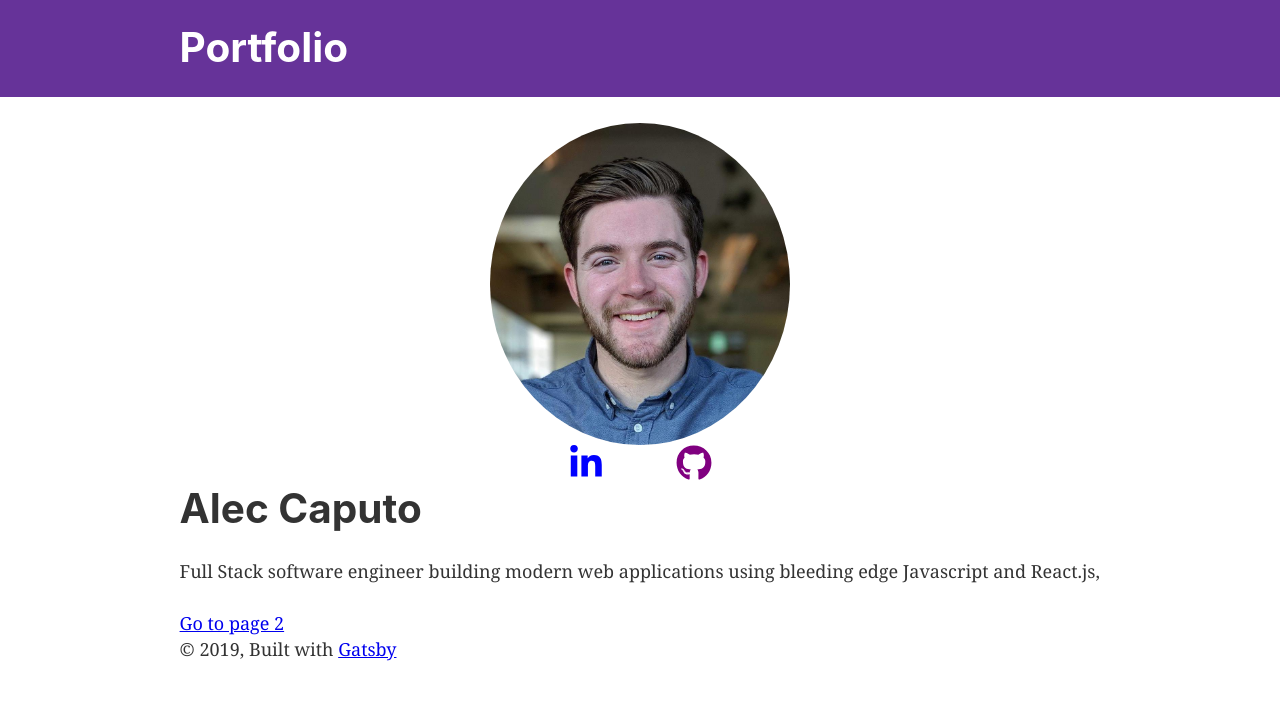
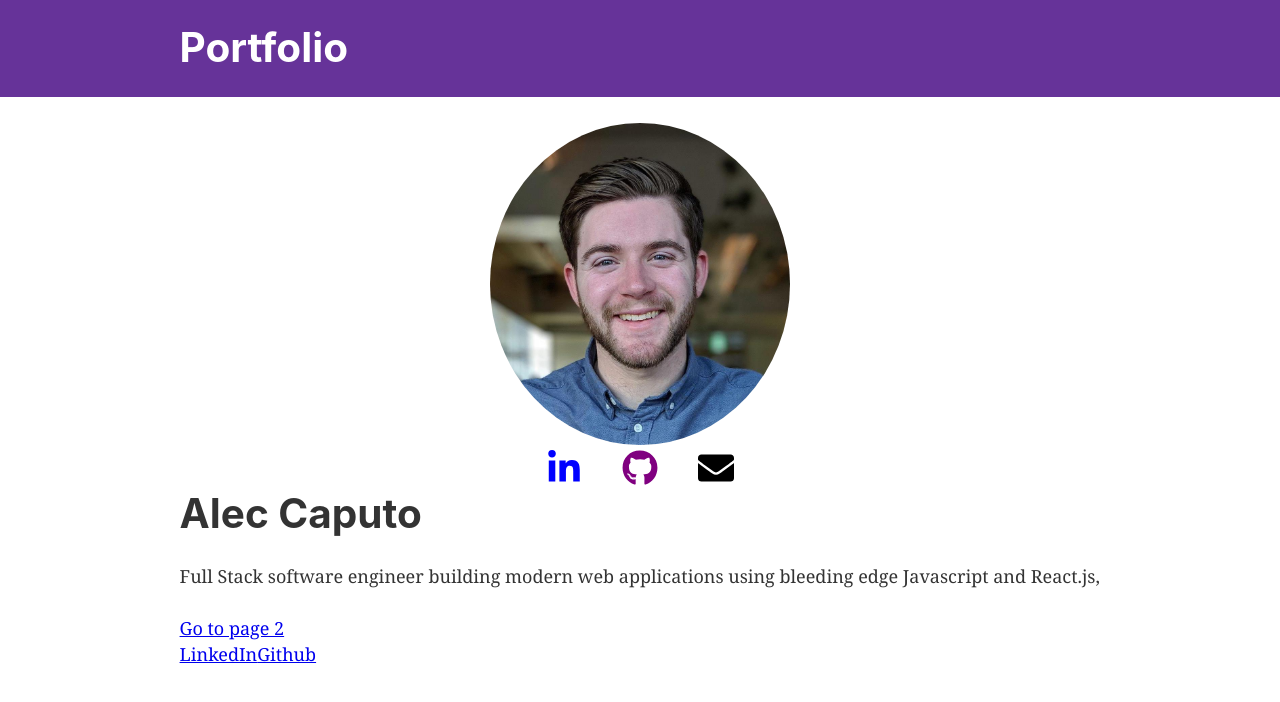
Before and after one commit to aleccaputo/portfolio, a Gatsby site: page / in a window 1280 px wide. Built offline with nearby package versions, Linux system fonts and the light colour scheme; Gatsby itself is replaced by a stand-in of ours.

Commit message:
pass some props around

```diff
--- a/src/components/layout/index.js
+++ b/src/components/layout/index.js
@@ -5,7 +5,7 @@ import { StaticQuery, graphql } from "gatsby"
 import Header from "../header"
 import "./layout.css"
 
-export const Layout = ({ children }) => (
+export const Layout = ({ children, socialMediaLinks }) => (
   <StaticQuery
     query={graphql`
       query SiteTitleQuery {
@@ -29,9 +29,8 @@ export const Layout = ({ children }) => (
         >
           <main>{children}</main>
           <footer>
-            © {new Date().getFullYear()}, Built with
-            {` `}
-            <a href="https://www.gatsbyjs.org">Gatsby</a>
+            <a href={socialMediaLinks.linkedIn}>LinkedIn</a>
+            <a href={socialMediaLinks.github}>Github</a>
           </footer>
         </div>
       </>
@@ -41,4 +40,5 @@ export const Layout = ({ children }) => (
 
 Layout.propTypes = {
   children: PropTypes.node.isRequired,
+  socialMediaLinks: PropTypes.object
 }
--- a/src/components/social/index.js
+++ b/src/components/social/index.js
@@ -1,17 +1,24 @@
 import React from "react";
-import {FaGithub, FaLinkedinIn} from "react-icons/fa";
+import PropTypes from "prop-types"
+import {FaGithub, FaLinkedinIn, FaEnvelope} from "react-icons/fa";
 import 'animate.css';
 import './social.css';
 
-const Social = () => (
+const Social = ({links}) => (
   <div className={'social--container'}>
-    <a className={'social--link'} href={'https://www.linkedin.com/in/alec-caputo-80929199/'} target={'_blank'}>
+    <a className={'social--link'} href={links.linkedIn} target={'_blank'}>
       <FaLinkedinIn className={'social--icon social--linkedin animated faster'}/>
     </a>
-    <a className={'social--link'} href={'https://github.com/aleccaputo'} target={'_blank'}>
+    <a className={'social--link'} href={links.github} target={'_blank'}>
       <FaGithub className={'social--icon social--github animated faster'}/>
+    </a>
+    <a className={'social--link'} href={`mailto:${links.email}`}>
+      <FaEnvelope className={'social--icon social--email animated faster'}/>
     </a>
   </div>
 );
+Social.propTypes = {
+  links: PropTypes.object
+}
 
 export default Social;
--- a/src/components/social/social.css
+++ b/src/components/social/social.css
@@ -1,5 +1,5 @@
 .social--link {
-    margin: 2rem;
+    padding:20px;
     color: inherit;
     text-decoration: none;
 }
@@ -21,6 +21,11 @@
     color: blue;
 }
 
+.social--email {
+    color: black;
+}
+
 .social--container {
+    margin-top: 5px;
     text-align: center;
 }
--- /dev/null
+++ b/src/data/constants.js
@@ -0,0 +1,7 @@
+export const constants = {
+    socialMediaLinks: {
+        linkedIn: 'https://www.linkedin.com/in/alec-caputo-80929199/',
+        github: 'https://github.com/aleccaputo'
+    },
+    email: 'aleccaputo7@gmail.com'
+}
--- a/src/pages/index.js
+++ b/src/pages/index.js
@@ -5,14 +5,16 @@ import {Layout} from "../components/layout"
 import {Image} from "../components/image"
 import SEO from "../components/seo"
 import Social from '../components/social';
+import {constants} from '../data/constants'
 import './index.css';
 
+const links =  {...constants.socialMediaLinks, email: constants.email};
 const IndexPage = () => (
-  <Layout>
+  <Layout socialMediaLinks={constants.socialMediaLinks}>
     <SEO title="Home" keywords={[`gatsby`, , `Alec Caputo`, `application`, `react`, `portfolio`, `javascript`, `es6`, `software engineer`, `job`, `recruit`]} />
     <div style={{ maxWidth: `300px`, margin: `0 auto` }}>
       <Image />
-      <Social />
+      <Social links={links}/>
     </div>
     <h1 className={'index--header'}>Alec Caputo</h1>
     <p>Full Stack software engineer building modern web applications using bleeding edge Javascript and React.js, </p>
```
